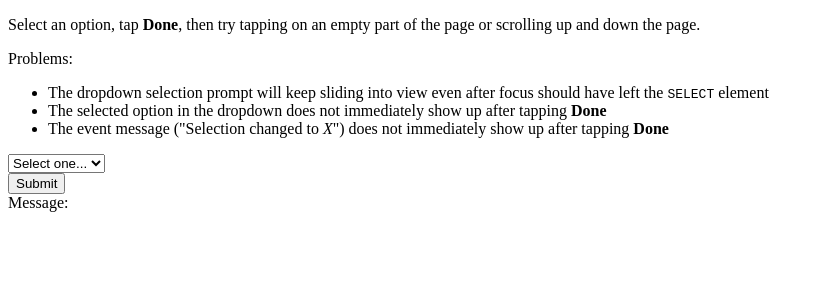
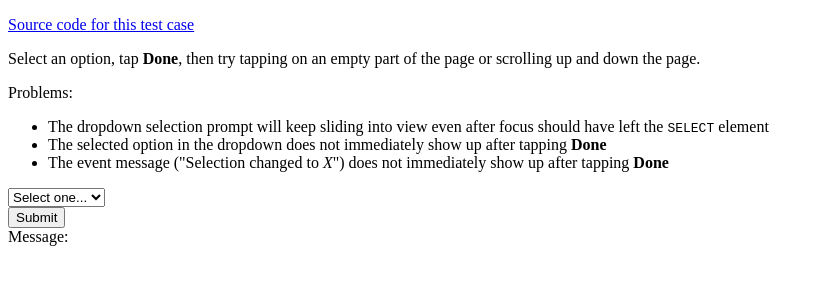
Before and after one commit to jfredrickson/firefox-ios-select, a plain HTML site: page index.html in a window 1280 px wide. Shown: the whole page, without its empty margins (0-824 px from the left). Drawn offline with nearby package versions, Linux system fonts and the light colour scheme.

Commit message:
add code link

```diff
--- a/index.html
+++ b/index.html
@@ -10,6 +10,7 @@
 
     <form action="index.html">
 
+      <p><a href="https://github.com/jfredrickson/firefox-ios-select/blob/gh-pages/index.html">Source code for this test case</a></p>
       <p>Select an option, tap <b>Done</b>, then try tapping on an empty part of the page or scrolling up and down the page.</p>
       <p>Problems:</p>
       <ul>
```
